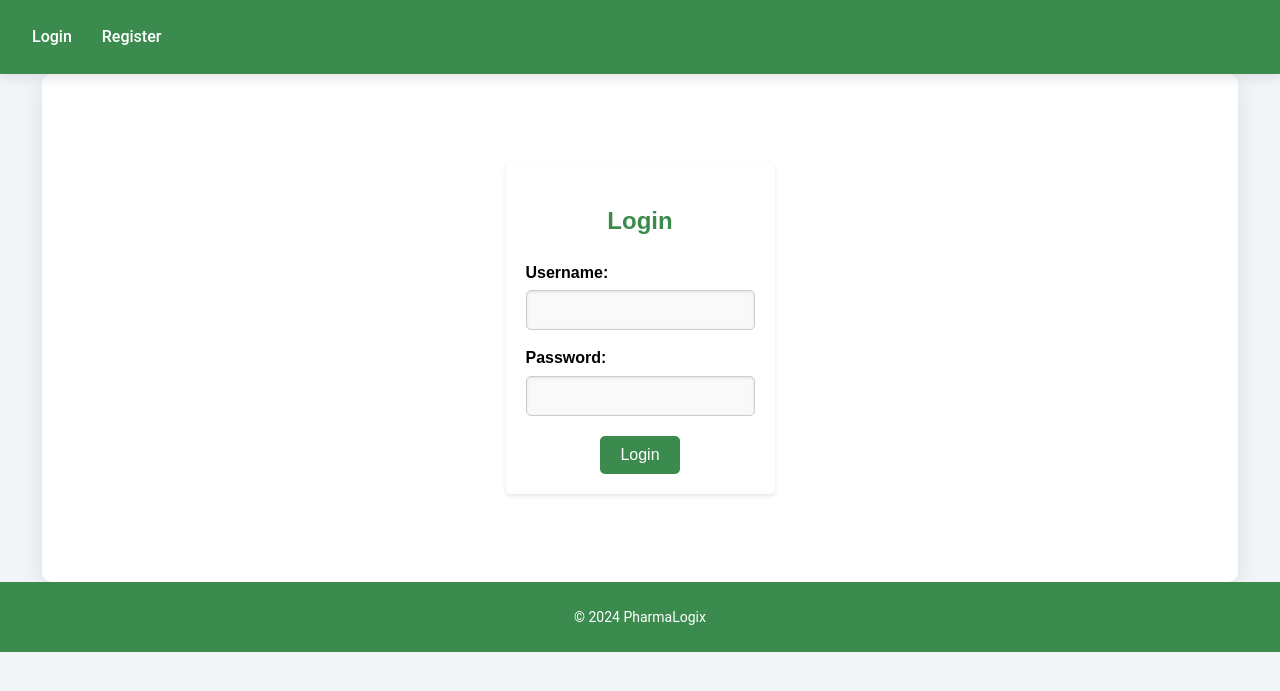
After one commit to karar-hayder/PharmaLogix, a Django app: page /users/login/ in a window 1280 px wide. The commit adds this page. Shown: the top 691 px of the page. Run offline with Django 5.2, Linux system fonts and the light colour scheme.

Commit message:
made a login page

```diff
--- a/templates/base.html
+++ b/templates/base.html
@@ -17,7 +17,7 @@
                 <li class="nav-item"><a href="" class="nav-link">Scan Medications</a></li>
                 <li class="nav-item"><a href="" class="nav-link">Logout</a></li>
             {% else %}
-                <li class="nav-item"><a href="" class="nav-link">Login</a></li>
+                <li class="nav-item"><a href="{% url "Login" %}" class="nav-link">Login</a></li>
                 <li class="nav-item"><a href="" class="nav-link">Register</a></li>
             {% endif %}
         </ul>
--- /dev/null
+++ b/templates/users/login.html
@@ -0,0 +1,35 @@
+{% extends 'base.html' %}
+{% load static %}
+
+{% block head %}
+    <link rel="stylesheet" href="{% static 'base/css/forms.css' %}">
+{% endblock %}
+
+{% block content %}
+<div class="form-container">
+    <h2>Login</h2>
+    <form method="post" class="form">
+        {% csrf_token %}
+
+        <div class="form-group">
+            <label for="username">Username:</label>
+            <input type="text" name="username" id="username" required>
+            {% if form.username.errors %}
+                <div class="form-error">{{ form.username.errors }}</div>
+            {% endif %}
+        </div>
+
+        <div class="form-group">
+            <label for="password">Password:</label>
+            <input type="password" name="password" id="password" required>
+            {% if form.password.errors %}
+                <div class="form-error">{{ form.password.errors }}</div>
+            {% endif %}
+        </div>
+
+        <div class="form-actions">
+            <button type="submit" class="btn-submit">Login</button>
+        </div>
+    </form>
+</div>
+{% endblock %}
--- a/users/urls.py
+++ b/users/urls.py
@@ -1,5 +1,6 @@
-
+from django.urls import path
+from django.contrib.auth.views import LoginView
 
 urlpatterns = [
-
+    path("users/login/",LoginView.as_view(template_name='users/login.html'),name='Login')
 ]
```
